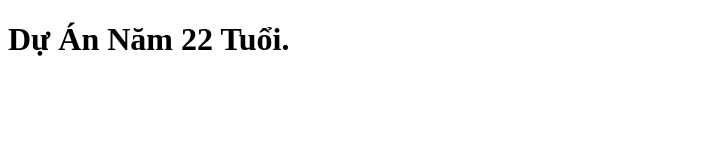
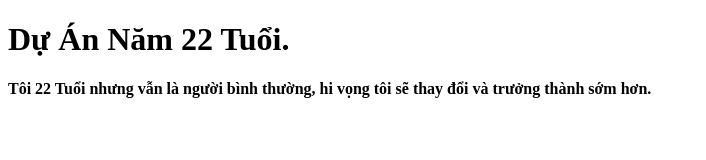
Before and after one commit to yundenany/duan3, a plain HTML site: page index.html in a window 1280 px wide. Shown: the whole page, without its empty margins (0-706 px from the left). Drawn offline with Linux system fonts and the light colour scheme.

Commit message:
2nd commit

```diff
--- a/index.html
+++ b/index.html
@@ -7,5 +7,9 @@
   </head>
   <body>
     <h1>Dự Án Năm 22 Tuổi.</h1>
+    <h4>
+      Tôi 22 Tuổi nhưng vẫn là người bình thường, hi vọng tôi sẽ thay đổi và
+      trưởng thành sớm hơn.
+    </h4>
   </body>
 </html>
```
